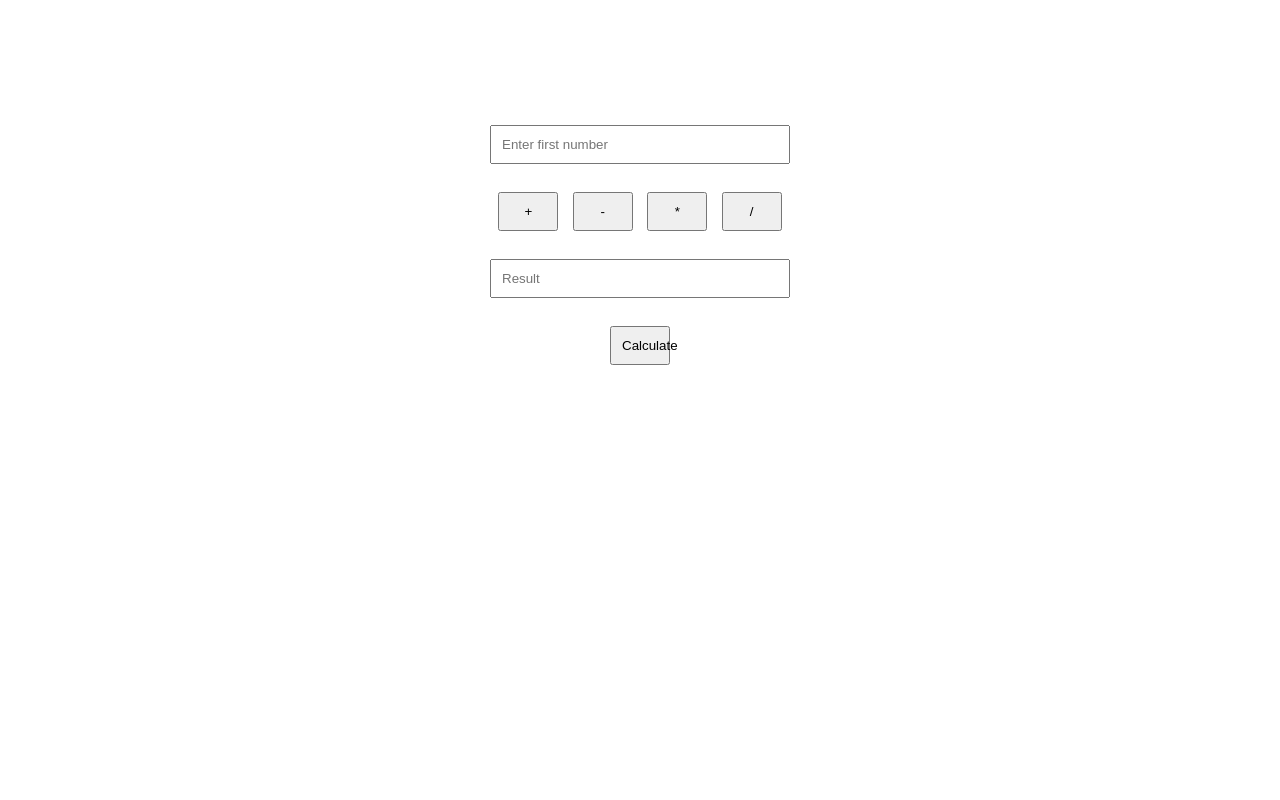
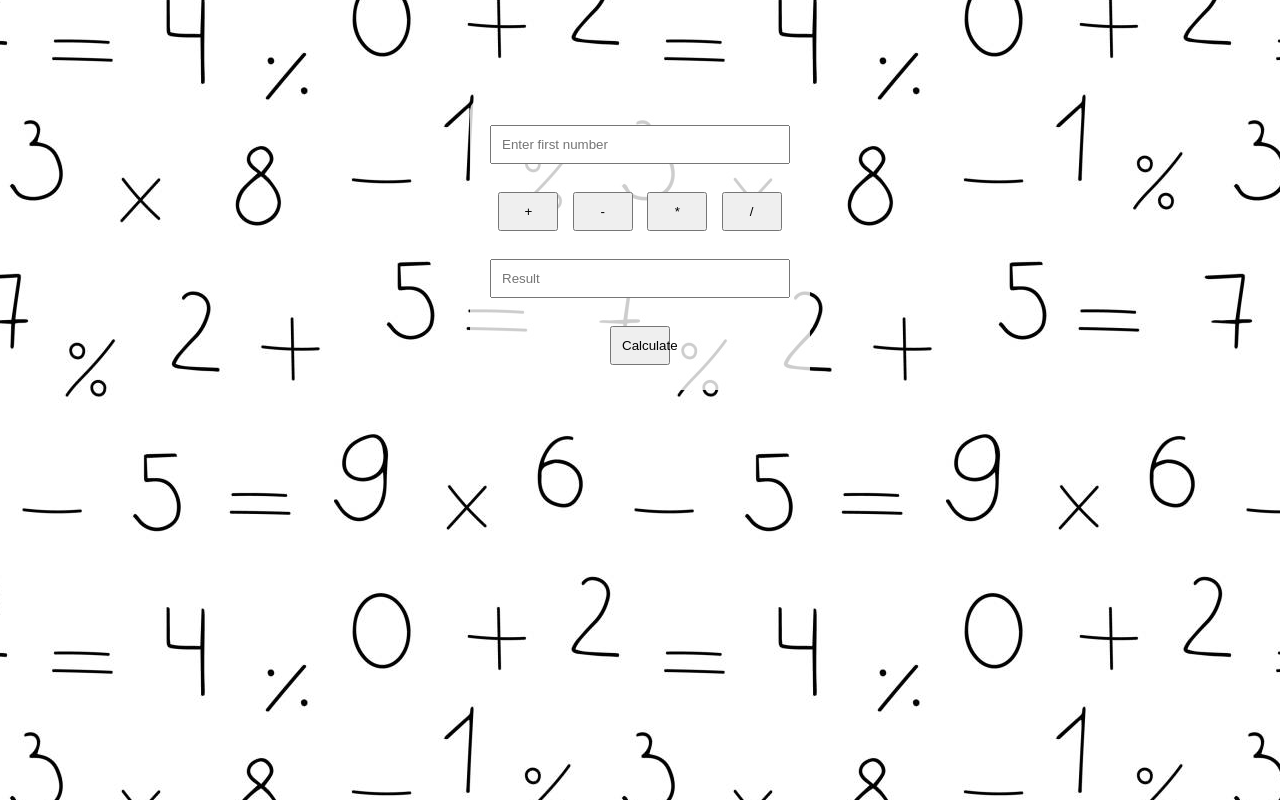
Before and after one commit to Fatma-Ezz/simple-calculator, a plain HTML site: page index.html in a window 1280 px wide. Drawn offline with Linux system fonts and the light colour scheme.

Commit message:
Update styles.css

```diff
--- a/styles.css
+++ b/styles.css
@@ -1,5 +1,5 @@
 body {
-    background-image: url(image); /
+    background-image: url('math.jpg'); /
     background-size: cover;
     background-position: center;
     font-family: Arial, sans-serif;
```
